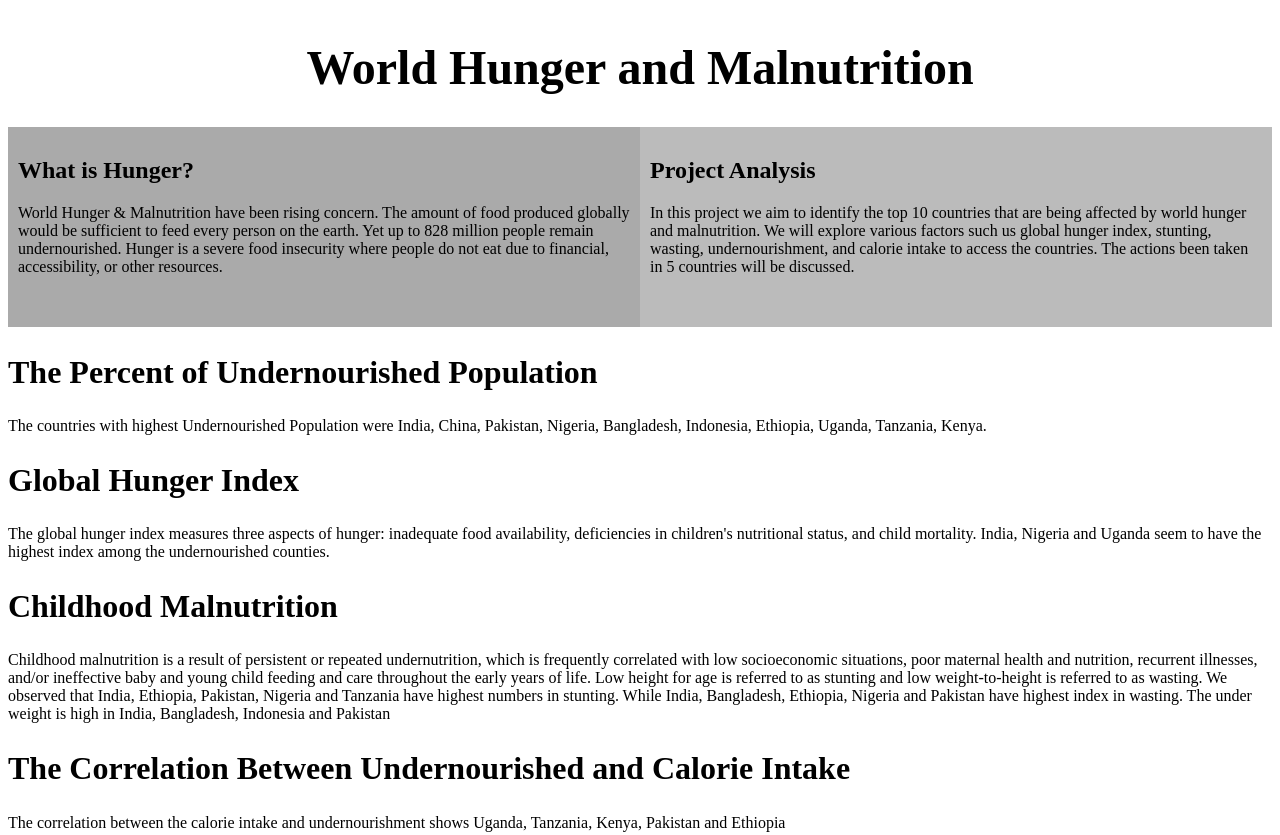
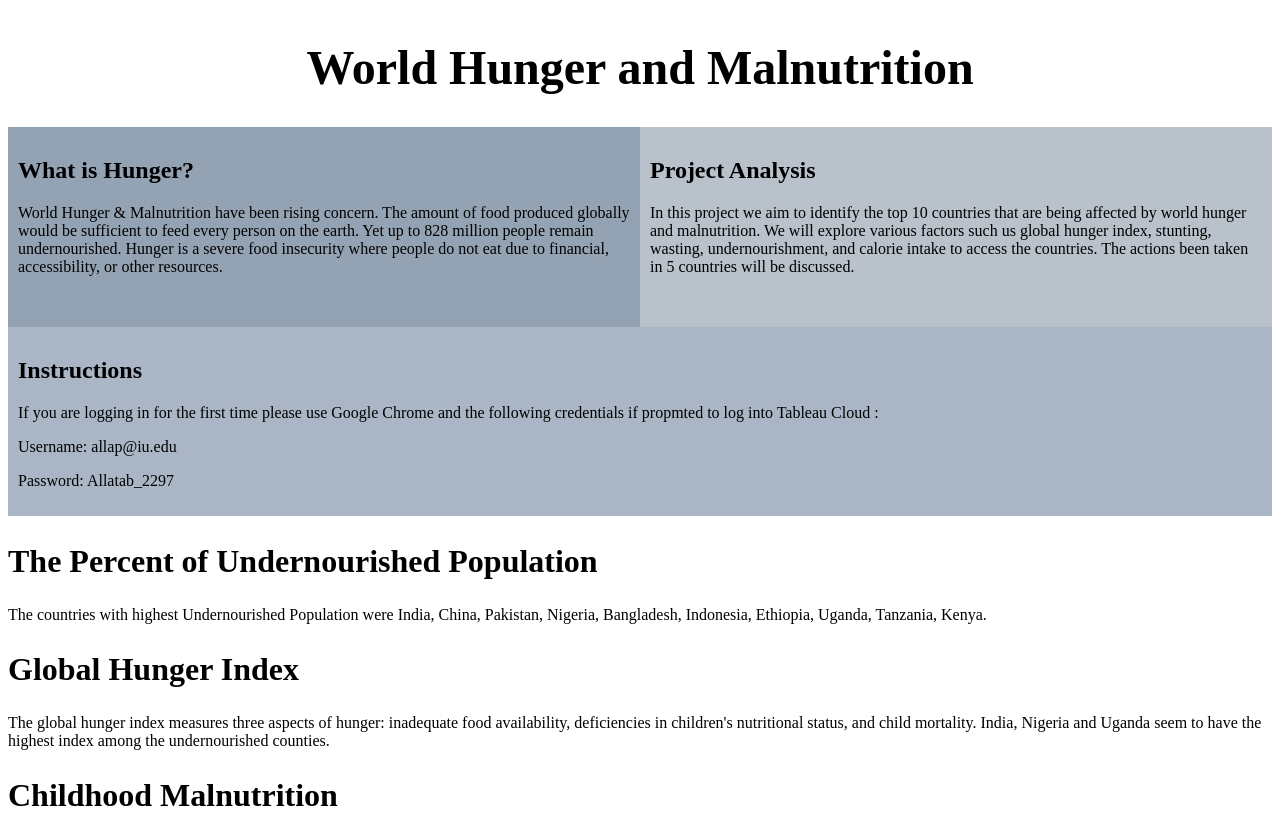
Before and after one commit to PadmaPoojitha/World-Hunger-Malnutrition, a plain HTML site: page index.html in a window 1280 px wide. Shown: the top 835 px of the page. Drawn offline with Linux system fonts and the light colour scheme; a script that the page names is missing.

Commit message:
credentials

```diff
--- a/index.html
+++ b/index.html
@@ -48,14 +48,23 @@
 <h1 style="text-align:center; font-size:300%; margin-top:40px;"> World Hunger and Malnutrition </h1>
 
 <div class="row">
-  <div class="column" style="background-color:#aaa;">
+  <div class="column" style="background-color:#94A3B4;">
     <h2>What is Hunger?</h2>
     <p> World Hunger & Malnutrition have been rising concern. The amount of food produced globally would be sufficient to feed every person on the earth. Yet up to 828 million people remain undernourished. Hunger is a severe food insecurity where people do not eat due to financial, accessibility, or other resources.</p>
 
   </div>
-  <div class="column" style="background-color:#bbb;">
+  <div class="column" style="background-color:#B9C1CA;">
     <h2>Project Analysis</h2>
     <p> In this project we aim to identify the top 10 countries that are being affected by world hunger and malnutrition. We will explore various factors such us global hunger index, stunting, wasting, undernourishment, and calorie intake to access the countries. The actions been taken in 5 countries will be discussed. </p>
+  </div>
+</div>
+
+<div style="background-color:#AAB6C5; margin-top: 0; padding: 10px; align-items: center;">
+  <div>
+    <h2>Instructions</h2>
+    <p> If you are logging in for the first time please use Google Chrome and the following credentials if propmted to log into Tableau Cloud :</p>
+    <p>Username: allap@iu.edu</p>
+    <p>Password: Allatab_2297</p>
   </div>
 </div>
 
```
Also changed, not shown: 1 other file.
